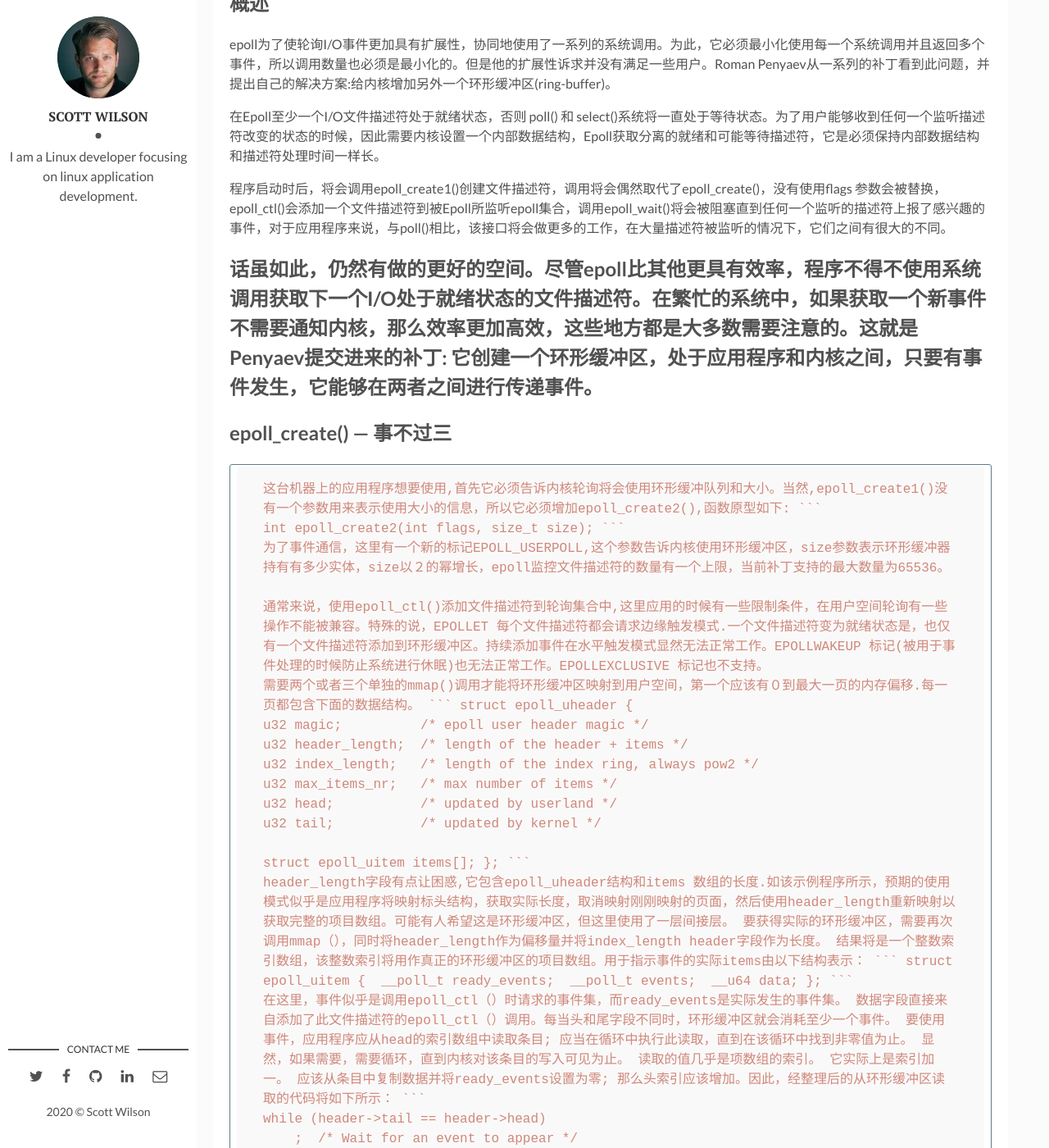
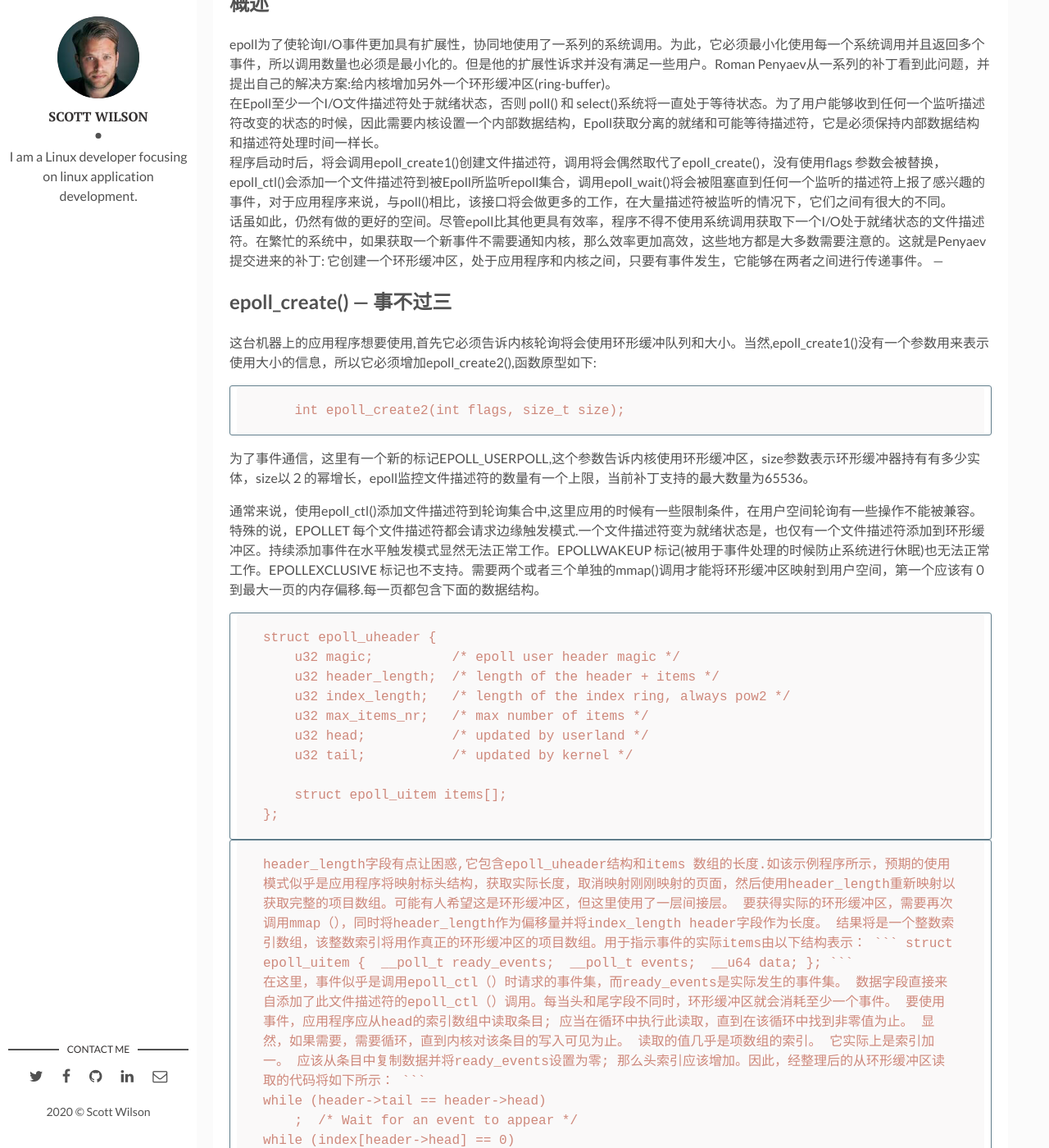
Before and after one commit to scottwxt/growBlog, a Jekyll site: the page built from _posts/2020-05-31-A-ring-buffer-for-Epoll.md, in a window 1280 px wide and 1400 px high, scrolled down 853 px. Shown: the whole window at 82% size. Built offline with Jekyll 4.4.1, drawn with Linux system fonts in a browser that asks for light colours; comment, search, counter and statistics services are not loaded; some of the changed text lies outside the part shown.

Commit message:
word formato #2

````diff
--- a/_posts/2020-05-31-A-ring-buffer-for-Epoll.md
+++ b/_posts/2020-05-31-A-ring-buffer-for-Epoll.md
@@ -9,25 +9,24 @@ tags: [Epoll, Linux, Kernel] # add tag
 # Epoll环形缓冲区
 ##### 原作: Jonathan CorbetMay 30, 2019
 ##### 翻译: scott wilson 30, 2020
-原文链接: [https://lwn.net/Articles/789603/](https://lwn.net/Articles/789603/)
+原文链接: [https://lwn.net/Articles/789603](https://lwn.net/Articles/789603)
 ## 概述
 epoll为了使轮询I/O事件更加具有扩展性，协同地使用了一系列的系统调用。为此，它必须最小化使用每一个系统调用并且返回多个事件，所以调用数量也必须是最小化的。但是他的扩展性诉求并没有满足一些用户。Roman Penyaev从一系列的补丁看到此问题，并提出自己的解决方案:给内核增加另外一个环形缓冲区(ring-buffer)。
-
+<br />
   在Epoll至少一个I/O文件描述符处于就绪状态，否则 poll() 和 select()系统将一直处于等待状态。为了用户能够收到任何一个监听描述符改变的状态的时候，因此需要内核设置一个内部数据结构，Epoll获取分离的就绪和可能等待描述符，它是必须保持内部数据结构和描述符处理时间一样长。
-
+<br />
   程序启动时后，将会调用epoll_create1()创建文件描述符，调用将会偶然取代了epoll_create()，没有使用flags 参数会被替换，epoll_ctl()会添加一个文件描述符到被Epoll所监听epoll集合，调用epoll_wait()将会被阻塞直到任何一个监听的描述符上报了感兴趣的事件，对于应用程序来说，与poll()相比，该接口将会做更多的工作，在大量描述符被监听的情况下，它们之间有很大的不同。
-
+<br />
   话虽如此，仍然有做的更好的空间。尽管epoll比其他更具有效率，程序不得不使用系统调用获取下一个I/O处于就绪状态的文件描述符。在繁忙的系统中，如果获取一个新事件不需要通知内核，那么效率更加高效，这些地方都是大多数需要注意的。这就是Penyaev提交进来的补丁: 它创建一个环形缓冲区，处于应用程序和内核之间，只要有事件发生，它能够在两者之间进行传递事件。
 ---
 ## epoll_create() — 事不过三
-    这台机器上的应用程序想要使用,首先它必须告诉内核轮询将会使用环形缓冲队列和大小。当然,epoll_create1()没有一个参数用来表示使用大小的信息，所以它必须增加epoll_create2(),函数原型如下:
+这台机器上的应用程序想要使用,首先它必须告诉内核轮询将会使用环形缓冲队列和大小。当然,epoll_create1()没有一个参数用来表示使用大小的信息，所以它必须增加epoll_create2(),函数原型如下:
 ```
     int epoll_create2(int flags, size_t size);
 ```
-    为了事件通信，这里有一个新的标记EPOLL_USERPOLL,这个参数告诉内核使用环形缓冲区，size参数表示环形缓冲器持有有多少实体，size以２的幂增长，epoll监控文件描述符的数量有一个上限，当前补丁支持的最大数量为65536。
+为了事件通信，这里有一个新的标记EPOLL_USERPOLL,这个参数告诉内核使用环形缓冲区，size参数表示环形缓冲器持有有多少实体，size以２的幂增长，epoll监控文件描述符的数量有一个上限，当前补丁支持的最大数量为65536。
 
-    通常来说，使用epoll_ctl()添加文件描述符到轮询集合中,这里应用的时候有一些限制条件，在用户空间轮询有一些操作不能被兼容。特殊的说，EPOLLET 每个文件描述符都会请求边缘触发模式.一个文件描述符变为就绪状态是，也仅有一个文件描述符添加到环形缓冲区。持续添加事件在水平触发模式显然无法正常工作。EPOLLWAKEUP 标记(被用于事件处理的时候防止系统进行休眠)也无法正常工作。EPOLLEXCLUSIVE 标记也不支持。
-    需要两个或者三个单独的mmap()调用才能将环形缓冲区映射到用户空间，第一个应该有０到最大一页的内存偏移.每一页都包含下面的数据结构。
+  通常来说，使用epoll_ctl()添加文件描述符到轮询集合中,这里应用的时候有一些限制条件，在用户空间轮询有一些操作不能被兼容。特殊的说，EPOLLET 每个文件描述符都会请求边缘触发模式.一个文件描述符变为就绪状态是，也仅有一个文件描述符添加到环形缓冲区。持续添加事件在水平触发模式显然无法正常工作。EPOLLWAKEUP 标记(被用于事件处理的时候防止系统进行休眠)也无法正常工作。EPOLLEXCLUSIVE 标记也不支持。需要两个或者三个单独的mmap()调用才能将环形缓冲区映射到用户空间，第一个应该有０到最大一页的内存偏移.每一页都包含下面的数据结构。
 ```
 struct epoll_uheader {
     u32 magic;          /* epoll user header magic */
````
